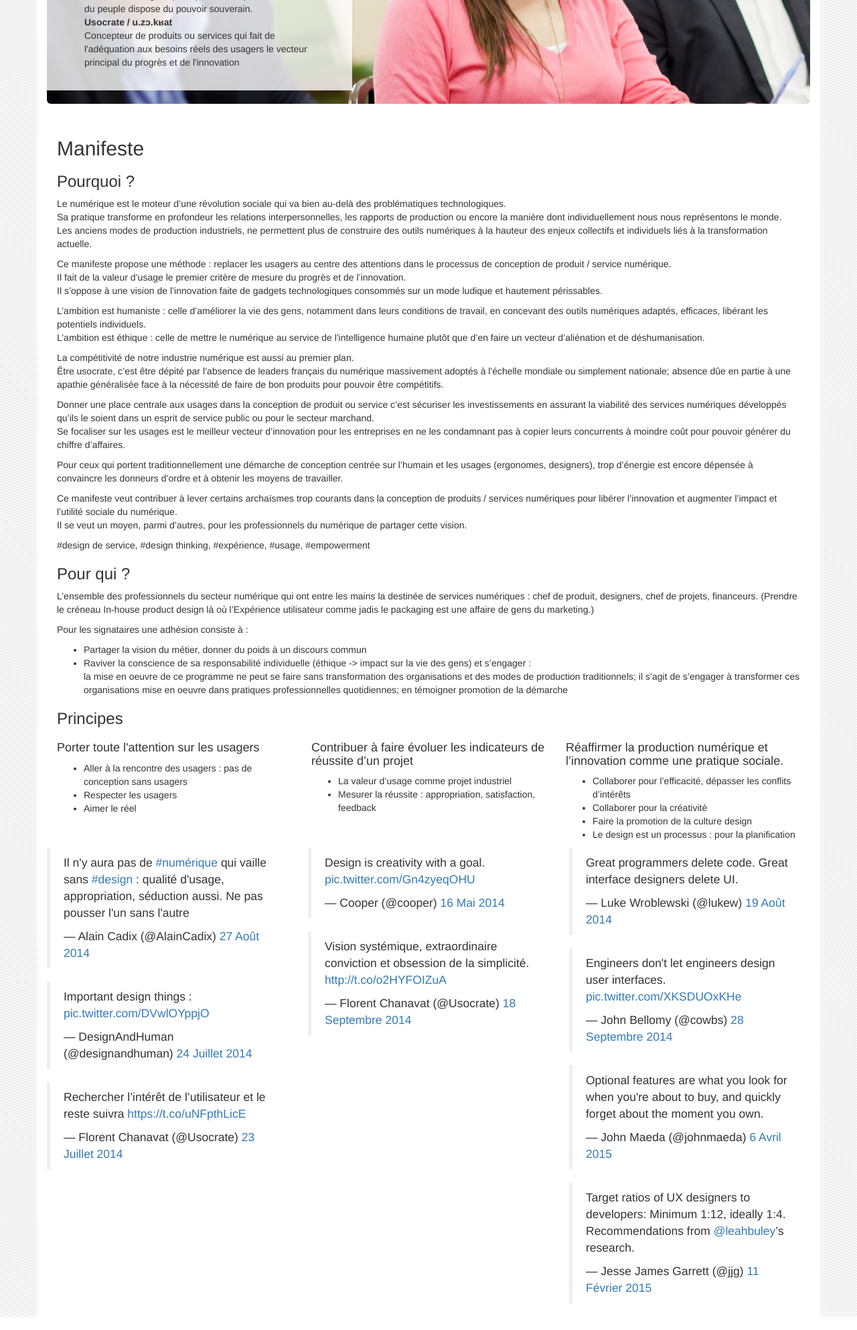
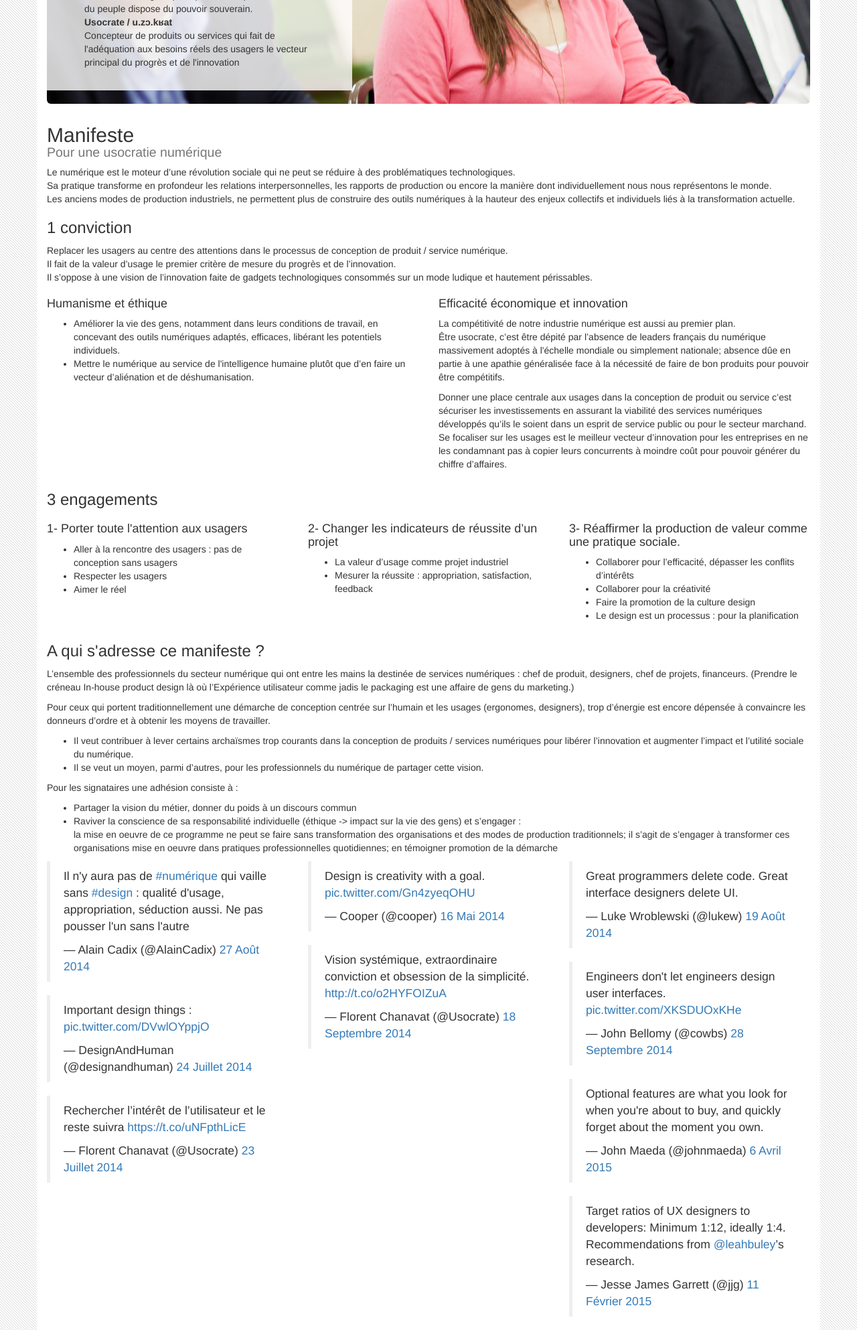
Before and after one commit to Usocrate/manifesto, a PHP site: page /user-factory/ in a window 1280 px wide. Shown: the part 373-2359 px from the top of the page at 67% size. Run offline with PHP 8.4, Linux system fonts and the light colour scheme; some libraries are stand-ins or nearby versions.

Commit message:
Mise en ordre structure de la page d'accueil (draft)

```diff
--- a/index.php
+++ b/index.php
@@ -13,8 +13,8 @@
 </head>
 <body>
 	<div class="container">
-		<div class="row">
-			<div class="col-lg-12">
+		<section id="usocrateDef">
+			<header>
 				<div class="jumbotron">
 					<div class="card">
 						<h1>Usocrate.fr</h1>
@@ -29,26 +29,34 @@
 						</dl>
 					</div>
 				</div>
-			</div>
-		</div>
-		<div class"row">
-			<div class="col-lg-12">
-				<h2>Manifeste</h2>
-				<h3>Pourquoi ?</h3>
+			</header>
+		</section>
+		<section id="manifesto">
+			<h2>Manifeste<br><small>Pour une usocratie numérique</small></h2>
 			<p>
-					Le numérique est le moteur d’une révolution sociale qui va bien au-delà des problématiques technologiques.<br>
+					Le numérique est le moteur d’une révolution sociale qui ne peut se réduire à des problématiques technologiques.<br>
 					Sa pratique transforme en profondeur les relations interpersonnelles, les rapports de production ou encore la manière dont individuellement nous nous représentons le monde.<br>
 					Les anciens modes de production industriels, ne permettent plus de construire des outils numériques à la hauteur des enjeux collectifs et individuels liés à la transformation actuelle.
 			</p>
+
+			<h3>1 conviction</h3>
+			<div>
 				<p>
-					Ce manifeste propose une méthode : replacer les usagers au centre des attentions dans le processus de conception de produit / service numérique.<br>
+					Replacer les usagers au centre des attentions dans le processus de conception de produit / service numérique.<br>
 					Il fait de la valeur d’usage le premier critère de mesure du progrès et de l’innovation.<br>
 					Il s’oppose à une vision de l’innovation faite de gadgets technologiques consommés sur un mode ludique et hautement périssables.<br>
 				</p>
-				<p>
-					L’ambition est humaniste : celle d’améliorer la vie des gens, notamment dans leurs conditions de travail, en concevant des outils numériques adaptés, efficaces, libérant les potentiels individuels.<br>
-					L’ambition est éthique : celle de mettre le numérique au service de l'intelligence humaine plutôt que d’en faire un vecteur d’aliénation et de déshumanisation.
-				</p>
+			</div>
+			<div class="row">
+				<div class="col-md-6">
+					<h4>Humanisme et éthique</h4>
+					<ul>
+						<li>Améliorer la vie des gens, notamment dans leurs conditions de travail, en concevant des outils numériques adaptés, efficaces, libérant les potentiels individuels.</li>
+						<li>Mettre le numérique au service de l'intelligence humaine plutôt que d’en faire un vecteur d’aliénation et de déshumanisation.</li>
+					</ul>
+				</div>
+				<div class="col-md-6">
+					<h4>Efficacité économique et innovation</h4>
 					<p>
 						La compétitivité de notre industrie numérique est aussi au premier plan.<br>
 						Être usocrate, c’est être dépité par l’absence de leaders français du numérique massivement adoptés à l'échelle mondiale ou simplement nationale; absence dûe en partie à une apathie généralisée face à la nécessité de faire de bon produits pour pouvoir être compétitifs.
@@ -57,19 +65,50 @@
 						Donner une place centrale aux usages dans la conception de produit ou service c’est sécuriser les investissements en assurant la viabilité des services numériques développés qu’ils le soient dans un esprit de service public ou pour le secteur marchand.<br>
 						Se focaliser sur les usages est le meilleur vecteur d’innovation pour les entreprises en ne les condamnant pas à copier leurs concurrents à moindre coût pour pouvoir générer du chiffre d’affaires.
 					</p>
-				<p>
-					Pour ceux qui portent traditionnellement une démarche de conception centrée sur l’humain et les usages (ergonomes, designers), trop d’énergie est encore dépensée à convaincre les donneurs d’ordre et à obtenir les moyens de travailler.
-				</p>
-				<p>
-					Ce manifeste veut contribuer à lever certains archaïsmes trop courants dans la conception de produits / services numériques pour libérer l’innovation et augmenter l’impact et l’utilité sociale du numérique.<br>
-					Il se veut un moyen, parmi d’autres, pour les professionnels du numérique de partager cette vision.
-				</p>
-				<p>#design de service, #design thinking, #expérience, #usage, #empowerment</p>
-				<h3>Pour qui ?</h3>
+				</div>
+			</div>
+
+			<h3>3 engagements</h3>
+			<div class="row">
+					<div class="col-md-4">
+						<h4>1- Porter toute l'attention aux usagers</h4>
+						<ul>
+							<li>Aller à la rencontre des usagers : pas de conception sans usagers</li>
+							<li>Respecter les usagers</li>
+							<li>Aimer le réel</li>
+						</ul>
+					</div>
+					<div class="col-md-4">
+						<h4>2- Changer les indicateurs de réussite d’un projet</h4>
+						<ul>
+							<li>La valeur d’usage comme projet industriel</li>
+							<li>Mesurer la réussite : appropriation, satisfaction, feedback</li>
+						</ul>
+					</div>
+					<div class="col-md-4">
+						<h4>3- Réaffirmer la production de valeur comme une pratique sociale.</h4>
+						<ul>
+							<li>Collaborer pour l’efficacité, dépasser les conflits d’intérêts</li>
+							<li>Collaborer pour la créativité</li>
+							<li>Faire la promotion de la culture design</li>
+							<li>Le design est un processus : pour la planification</li>
+						</ul>
+					</div>
+			</div>
+
+			<h3>A qui s'adresse ce manifeste ?</h3>
+			<div>
 					<p>
 						L’ensemble des professionnels du secteur numérique qui ont entre les mains la destinée de services numériques : chef de produit, designers, chef de projets, financeurs.
 						(Prendre le créneau In-house product design là où l’Expérience utilisateur comme jadis le packaging est une affaire de gens du marketing.)
 					</p>
+					<p>
+						Pour ceux qui portent traditionnellement une démarche de conception centrée sur l’humain et les usages (ergonomes, designers), trop d’énergie est encore dépensée à convaincre les donneurs d’ordre et à obtenir les moyens de travailler.
+					</p>
+					<ul>
+						<li>Il veut contribuer à lever certains archaïsmes trop courants dans la conception de produits / services numériques pour libérer l’innovation et augmenter l’impact et l’utilité sociale du numérique.</li>
+						<li>Il se veut un moyen, parmi d’autres, pour les professionnels du numérique de partager cette vision.</li>
+					</ul>
 					<p>
 						Pour les signataires une adhésion consiste à :
 						<ul>
@@ -81,34 +120,10 @@
 							</li>
 						</ul>
 					</p>
-				<h3>Principes</h3>
-				<div class="row">
-					<div class="col-md-4">
-						<h4>Porter toute l'attention sur les usagers</h4>
-						<ul>
-							<li>Aller à la rencontre des usagers : pas de conception sans usagers</li>
-							<li>Respecter les usagers</li>
-							<li>Aimer le réel</li>
-						</ul>
 			</div>
-					<div class="col-md-4">
-						<h4>Contribuer à faire évoluer les indicateurs de réussite d’un projet</h4>
-						<ul>
-							<li>La valeur d’usage comme projet industriel</li>
-							<li>Mesurer la réussite : appropriation, satisfaction, feedback</li>
-						</ul>
-					</div>
-					<div class="col-md-4">
-						<h4>Réaffirmer la production numérique et l’innovation comme une pratique sociale.</h4>
-						<ul>
-							<li>Collaborer pour l’efficacité, dépasser les conflits d’intérêts</li>
-							<li>Collaborer pour la créativité</li>
-							<li>Faire la promotion de la culture design</li>
-							<li>Le design est un processus : pour la planification</li>
-						</ul>
-					</div>
-			</div>
-		</div>
+		</section>
+
+		<section id="tweets">
 			<div class="row">
 				<div class="col-lg-4">
 					<blockquote class="twitter-tweet" lang="fr">
@@ -168,6 +183,7 @@
 					<script async src="//platform.twitter.com/widgets.js" charset="utf-8"></script>
 				</div>
 			</div>
+		</section>
 	</div>
 	<script async src="//platform.twitter.com/widgets.js" charset="utf-8"></script>
 	<?php if (defined('GA_KEY') && defined('GA_ACCOUNT') ) : ?>
```
Lines whose indentation alone changed are shown as unchanged.
